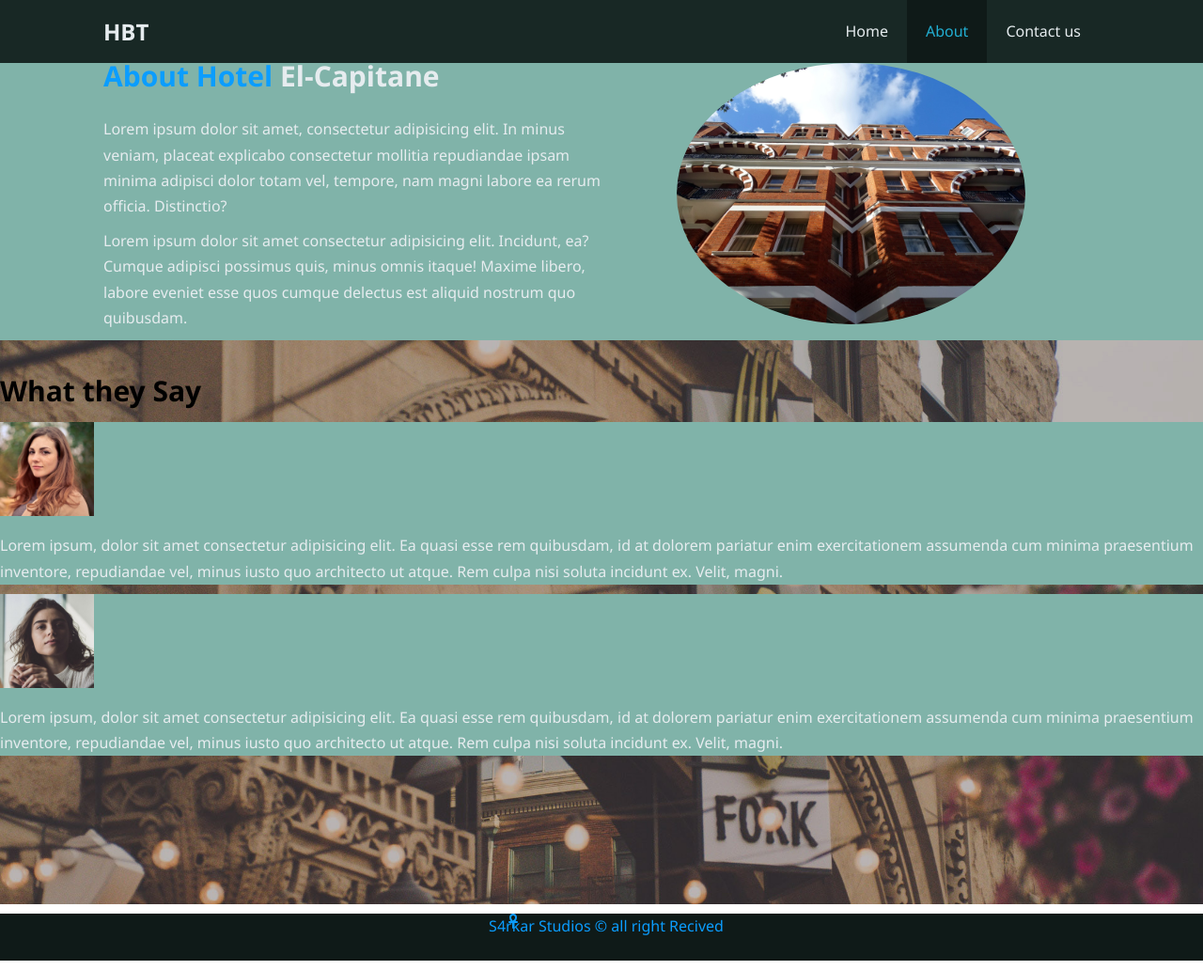
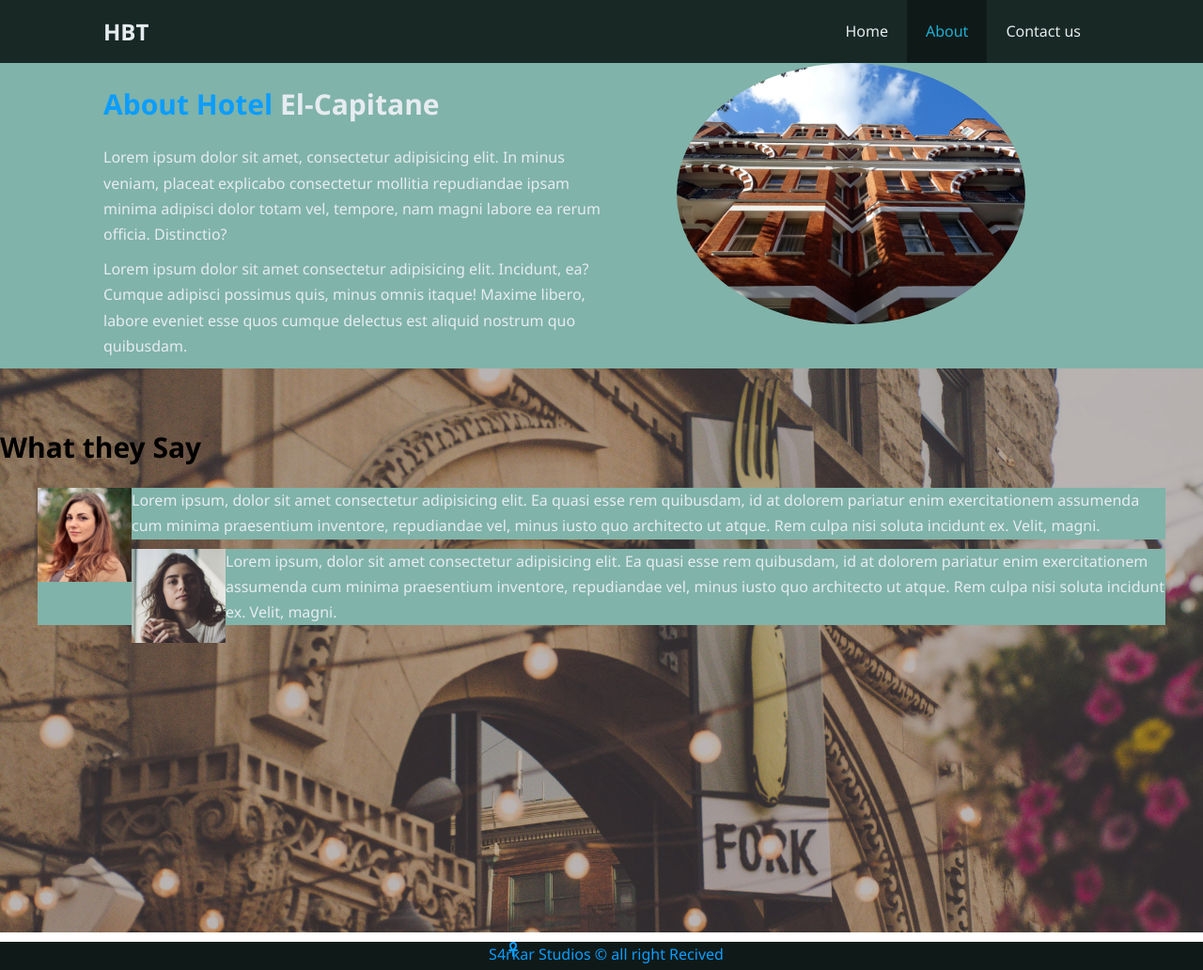
Before and after one commit to Siddhant-sarkar/Web-Development, a plain HTML site: page HotelWebsite/about.html in a window 1280 px wide. Shown: the whole page at 94% size. Drawn offline with Linux system fonts and the light colour scheme.

Commit message:
Fucked up

```diff
--- a/HotelWebsite/about.html
+++ b/HotelWebsite/about.html
@@ -36,7 +36,7 @@
 
         </section>
         <section id="testimonial">
-            <h1 class="h-large">What they Say</h1>
+            <h1 class="h-large" id="about-head">What they Say</h1>
             <div class="testimonial bg-light">
                 <img src="./Img_Folder/person-1.jpg" alt="niagha">
                 <p>Lorem ipsum, dolor sit amet consectetur adipisicing elit. Ea quasi esse rem quibusdam, id at dolorem pariatur enim exercitationem assumenda cum minima praesentium inventore, repudiandae vel, minus iusto quo architecto ut atque. Rem culpa nisi soluta incidunt ex. Velit, magni.</p>
--- a/HotelWebsite/css/style.css
+++ b/HotelWebsite/css/style.css
@@ -61,6 +61,7 @@ p{
     clear: both;
 }
 .h-large{
+    padding-top: 30px;
     font-size: 30px;
 }
 #navbar{
@@ -154,6 +155,7 @@ p{
    /* right: px; */
    left: 541px;
 }
+
 #about-info .info-right{
     float: right;
     width: 50%;
@@ -175,6 +177,11 @@ p{
     background: url('../Img_Folder/test-bg.jpg') no-repeat center center /cover;
     padding-top: 40px;
 }
+.testimonial{
+    margin: 0px 40px;
+}
 #testimonial .testimonial img{
     width: 100px;
+    float: left;
+    max-height: 100%;
 }
```
